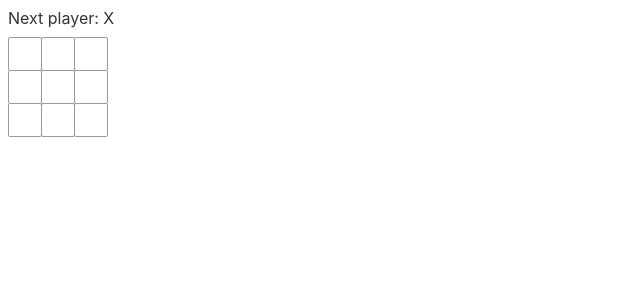
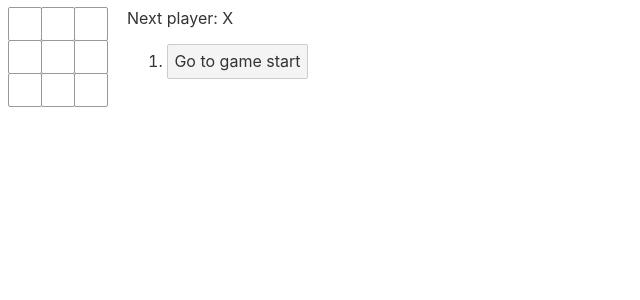
Before and after one commit to mykyta-shulipa/svelte-tic-tac-toe, a Svelte app: page / in a window 1280 px wide. Shown: the top 300 px of the page, without its empty margins (0-640 px from the left). Built offline with nearby package versions, Linux system fonts and the light colour scheme.

Commit message:
Step 5. Adding Time Travel & Showing the Past Moves

```diff
--- a/src/Game.svelte
+++ b/src/Game.svelte
@@ -1,22 +1,47 @@
 <script>
     import Board from './Board.svelte';
-    import { calculateWinner } from './utils';
+    import {calculateWinner} from './utils';
+    import PastMoves from "./PastMoves.svelte";
 
-    let squares = Array(9).fill(null);
+    let history = [{
+        squares: Array(9).fill(null)
+    }];
     let xIsNext = true;
 
-    let status, winner;
-    $: winner = calculateWinner(squares); $: if (winner) {
+    let status, winner, current;
+
+    let currentIndex = history.length - 1;
+    $: current = history[currentIndex];
+
+    $: winner = calculateWinner(current.squares);
+    $: if (winner) {
         status = `Winner: ${winner}`;
     } else {
         status = 'Next player: ' + (xIsNext ? 'X' : 'O');
     }
+
     function handleClick(i) {
-        if (squares[i] || winner) {
+        if (current[i] || winner) {
             return;
         }
+        let squares = [...current.squares];
         squares[i] = xIsNext ? 'X' : 'O';
+
+        // history.push({ squares }); ?? 🤔
+        // history.push doesn't yet work 😔
+        // history[history.length] = { squares }; is working 🤓
+
+        history = [
+            ...history.slice(0, currentIndex + 1),
+            {squares}
+        ];
         xIsNext = !xIsNext;
+        currentIndex = history.length - 1;
+    }
+
+    function handleMoveClick(moveNumber) {
+        currentIndex = moveNumber;
+        xIsNext = (moveNumber % 2) === 0;
     }
 </script>
 
@@ -46,15 +71,10 @@
 
 <div class="game">
     <div class="game-board">
-        <div class="status">{status}</div>
-        <Board {squares} handleClick={handleClick} />
+        <Board squares={current.squares} handleClick={handleClick} />
     </div>
     <div class="game-info">
-    <div>
-        <!--        TODO   -->
-    </div>
-    <ol>
-        <!--        TODO   -->
-    </ol>
+        <div class="status">{status}</div>
+        <PastMoves history={history} handleClick={handleMoveClick} />
     </div>
 </div>
--- /dev/null
+++ b/src/PastMoves.svelte
@@ -0,0 +1,17 @@
+<script>
+    export let history;
+    export let handleClick;
+</script>
+
+<ol>
+    {#each history as moves, i}
+        <li>
+            <button on:click={() => handleClick(i)}>
+                {#if i === 0}
+                    Go to game start
+                {:else}
+                    Go to move #{i+1}
+                {/if}
+            </button> </li>
+    {/each}
+</ol>
```
Also changed, not shown: src/App.svelte (deleted, +0 -30 lines).
